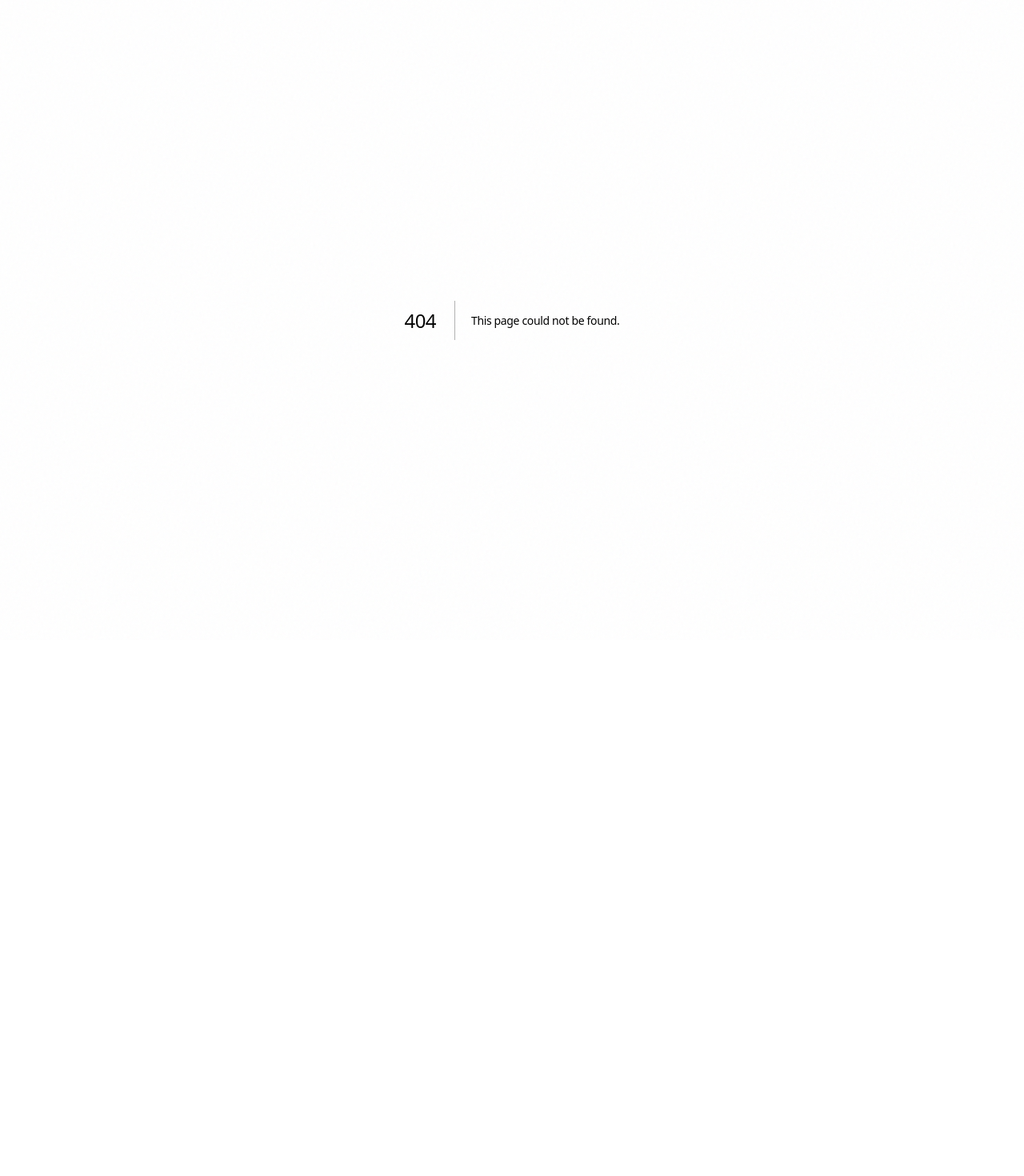
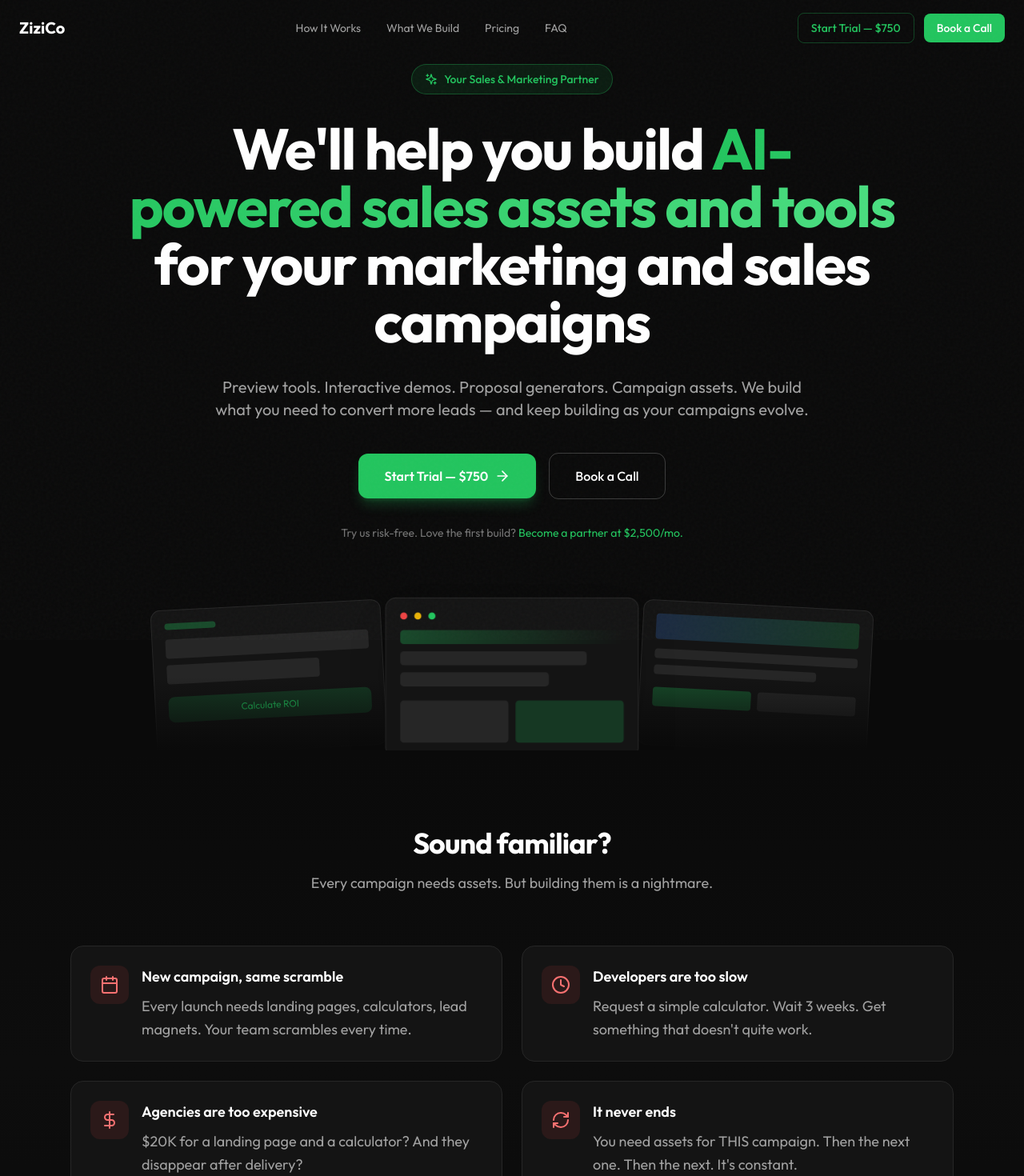
Before and after one commit to CourageAllien/zizi, a Next.js app: page /ai-ops in a window 1280 px wide. Before the commit this address had no page. Shown: the top 1470 px of the page at 80% size. Before the commit the page ends 800 px from the top, so only its background shows below. Built offline with nearby package versions, Linux system fonts and the light colour scheme.

Commit message:
Restore AI Ops page at /ai-ops

```diff
--- /dev/null
+++ b/app/ai-ops/page.tsx
@@ -0,0 +1,59 @@
+import { Metadata } from "next";
+import PartnerNavbar from "@/components/partner/PartnerNavbar";
+import PartnerFooter from "@/components/partner/PartnerFooter";
+import PartnerHero from "@/components/partner/sections/PartnerHero";
+import PartnerProblem from "@/components/partner/sections/PartnerProblem";
+import PartnerSolution from "@/components/partner/sections/PartnerSolution";
+import PartnerHowItWorks from "@/components/partner/sections/PartnerHowItWorks";
+import PartnerWhatWeBuild from "@/components/partner/sections/PartnerWhatWeBuild";
+import PartnershipValue from "@/components/partner/sections/PartnershipValue";
+import MonthlyDeliverables from "@/components/partner/sections/MonthlyDeliverables";
+import PartnerPricing from "@/components/partner/sections/PartnerPricing";
+import PartnerSocialProof from "@/components/partner/sections/PartnerSocialProof";
+import PartnerFAQ from "@/components/partner/sections/PartnerFAQ";
+import PartnerFinalCTA from "@/components/partner/sections/PartnerFinalCTA";
+import TrialRequestForm from "@/components/partner/TrialRequestForm";
+
+export const metadata: Metadata = {
+  title: "ZiziCo — Your AI Ops Team",
+  description:
+    "We help you build AI-powered sales assets and tools for your marketing and sales campaigns. Trial build for $750, or partner with us at $2,500/month.",
+  openGraph: {
+    title: "ZiziCo — Your AI Ops Team",
+    description:
+      "We help you build AI-powered sales assets and tools for your marketing and sales campaigns.",
+    url: "https://zizi.so/ai-ops",
+    siteName: "ZiziCo",
+    locale: "en_US",
+    type: "website",
+  },
+  twitter: {
+    card: "summary_large_image",
+    title: "ZiziCo — Your AI Ops Team",
+    description:
+      "AI-powered sales assets for your marketing campaigns. Start with a $750 trial build.",
+  },
+};
+
+export default function AiOpsPage() {
+  return (
+    <>
+      <PartnerNavbar />
+      <main>
+        <PartnerHero />
+        <PartnerProblem />
+        <PartnerSolution />
+        <PartnerHowItWorks />
+        <PartnerWhatWeBuild />
+        <PartnershipValue />
+        <MonthlyDeliverables />
+        <PartnerPricing />
+        <PartnerSocialProof />
+        <PartnerFAQ />
+        <TrialRequestForm />
+        <PartnerFinalCTA />
+      </main>
+      <PartnerFooter />
+    </>
+  );
+}
```
